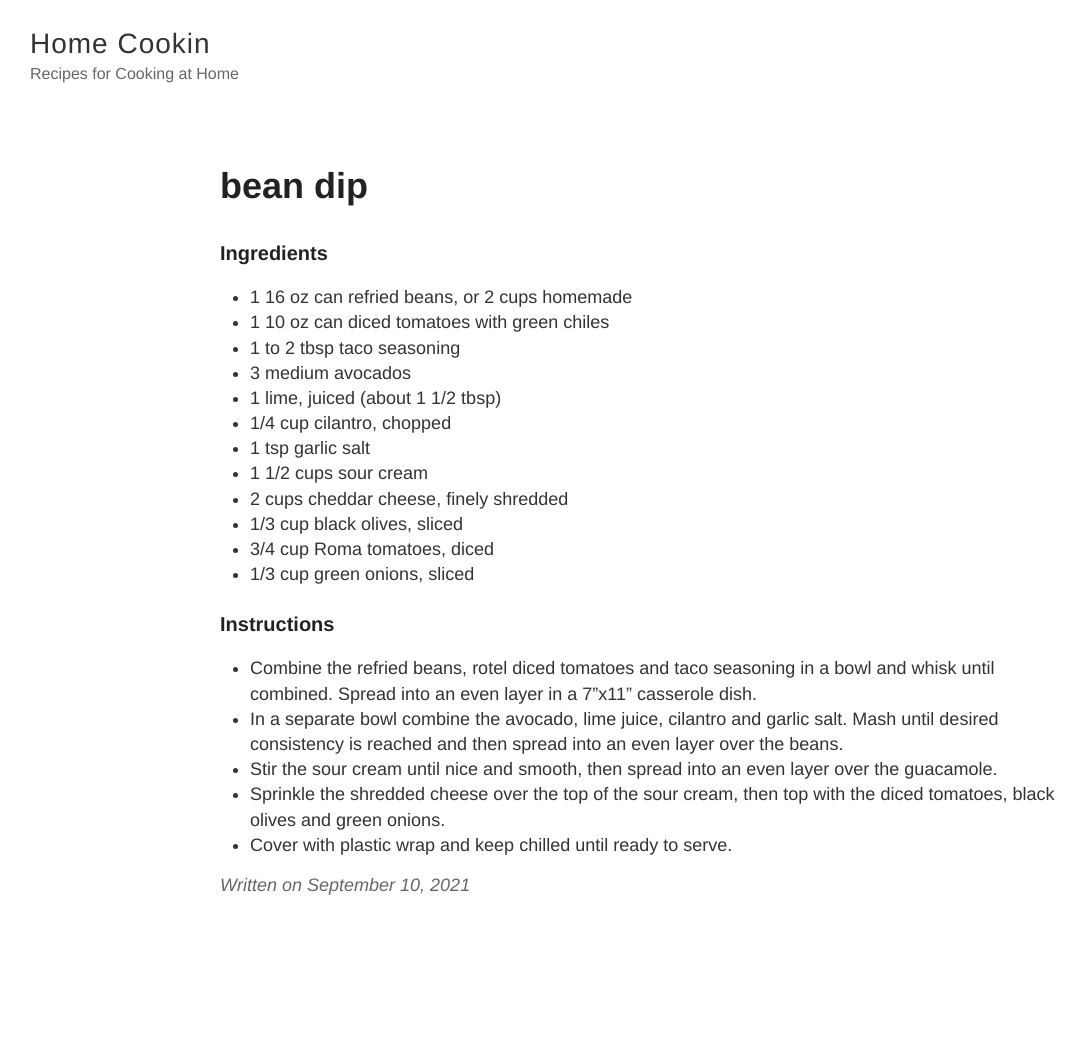
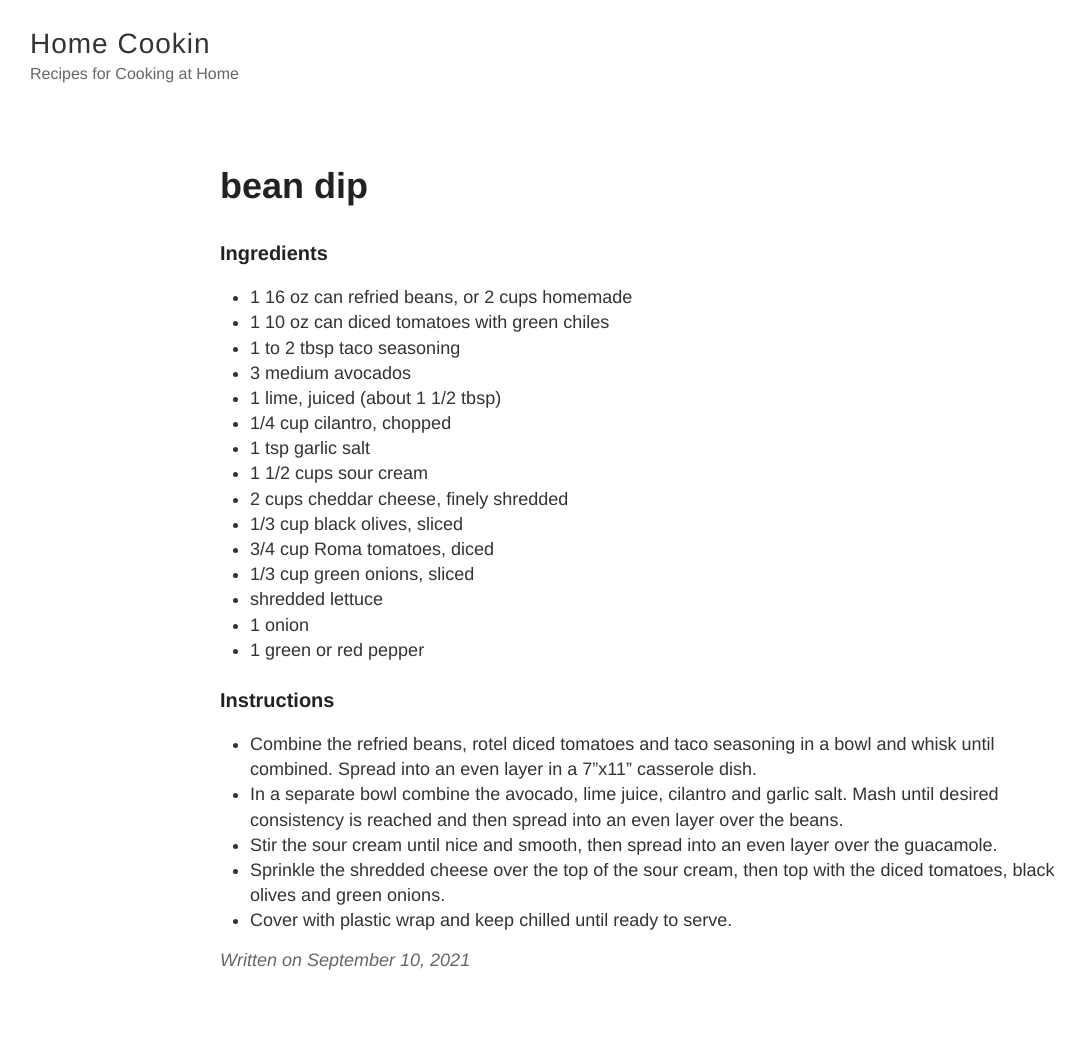
Before and after one commit to skelleyboy/cookin, a Jekyll site: the page built from _posts/2021-09-10-bean-dip.md, in a window 1280 px wide. Shown: the whole page, without its empty margins (0-1086 px from the left). Built offline with Jekyll 4.4.1, drawn with Linux system fonts in a browser that asks for light colours; before the commit the page ends 988 px from its top, so only the background shows below that.

Commit message:
Update from Forestry.io skelleyboy updated _posts/2021-09-10-bean-dip.md

```diff
--- a/_posts/2021-09-10-bean-dip.md
+++ b/_posts/2021-09-10-bean-dip.md
@@ -17,6 +17,9 @@ title: bean dip
 * 1/3 cup black olives, sliced
 * 3/4 cup Roma tomatoes, diced
 * 1/3 cup green onions, sliced
+* shredded lettuce
+* 1 onion
+* 1 green or red pepper
 
 ### Instructions
 
```
